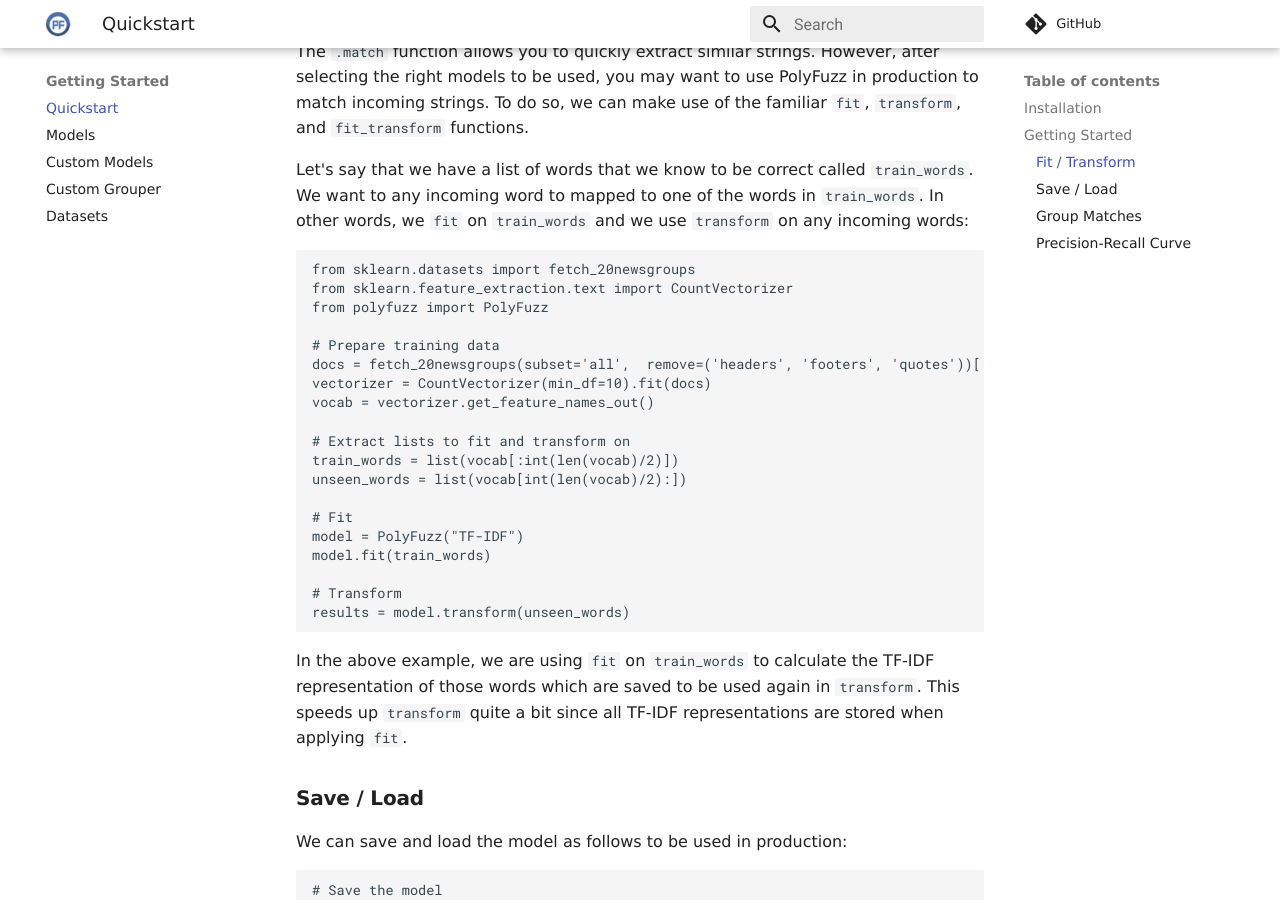
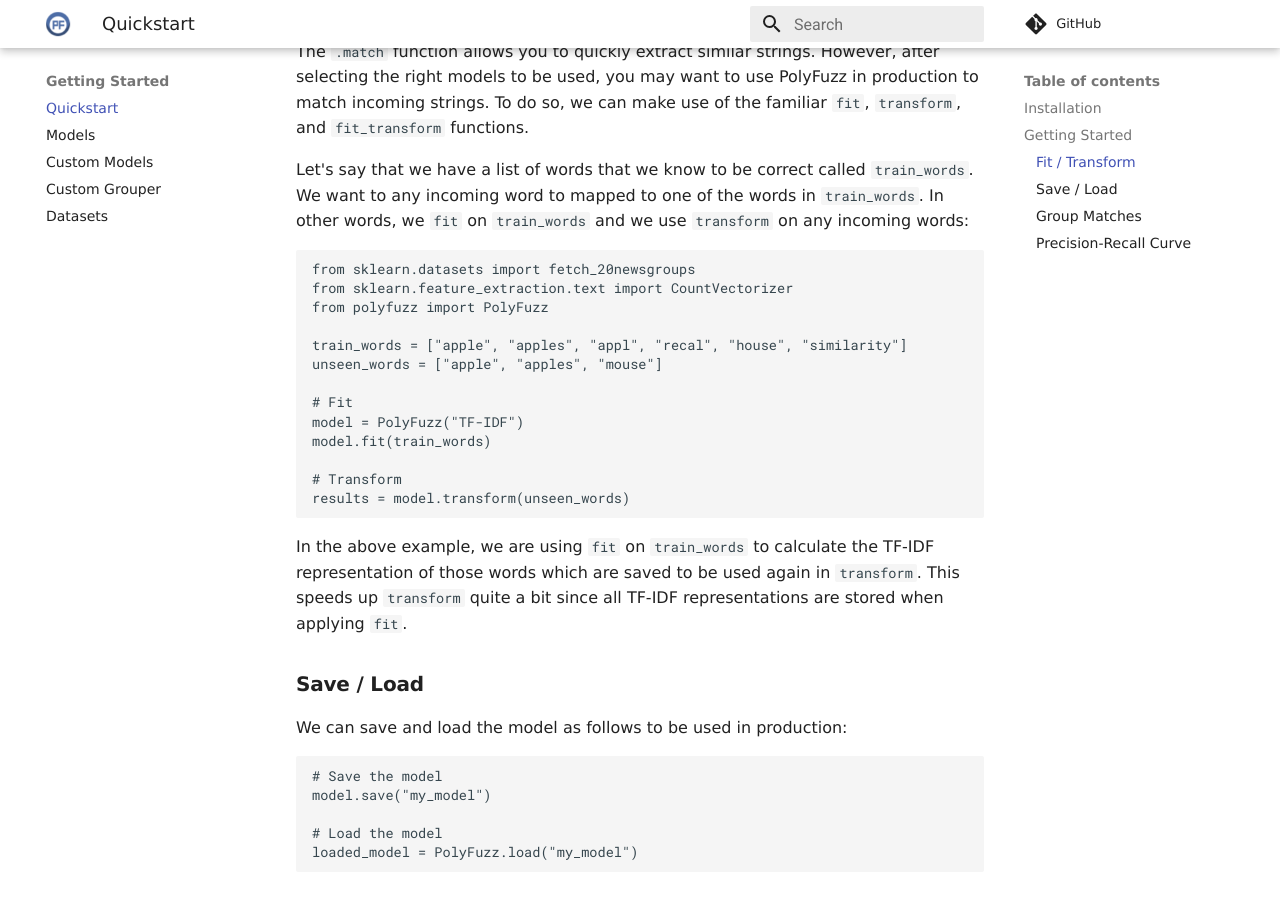
Before and after one commit to MaartenGr/PolyFuzz, an MkDocs documentation site: the page built from docs/tutorial/quickstart/quickstart.md, in a window 1280 px wide and 900 px high, scrolled down 1452 px. Built offline with MkDocs 1.6.1 and Material for MkDocs 9.7.7, drawn with Linux system fonts in a browser that asks for light colours; comment, search, counter and statistics services are not loaded.

Commit message:
Small changes to fit tutorial

```diff
--- a/docs/tutorial/quickstart/quickstart.md
+++ b/docs/tutorial/quickstart/quickstart.md
@@ -68,14 +68,8 @@ from sklearn.datasets import fetch_20newsgroups
 from sklearn.feature_extraction.text import CountVectorizer
 from polyfuzz import PolyFuzz
 
-# Prepare training data
-docs = fetch_20newsgroups(subset='all',  remove=('headers', 'footers', 'quotes'))['data']
-vectorizer = CountVectorizer(min_df=10).fit(docs)
-vocab = vectorizer.get_feature_names_out()
-
-# Extract lists to fit and transform on
-train_words = list(vocab[:int(len(vocab)/2)])
-unseen_words = list(vocab[int(len(vocab)/2):])
+train_words = ["apple", "apples", "appl", "recal", "house", "similarity"]
+unseen_words = ["apple", "apples", "mouse"]
 
 # Fit
 model = PolyFuzz("TF-IDF")
```
Also changed, not shown: README.md (+4 -9 lines).
